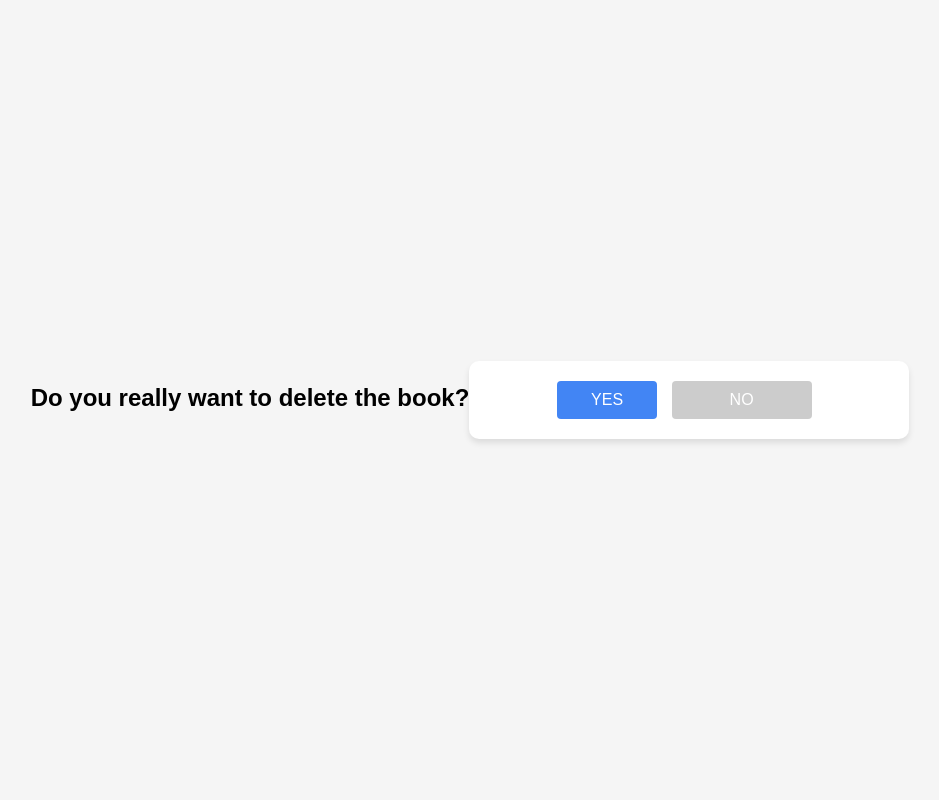
After one commit to SanjarJun/win_1_21_lab_SJ, a Django app: template templates/books/confirm_delete.html in a window 1280 px wide. The commit adds this page. Shown: the whole page, without its empty margins (170-1109 px from the left). Run offline with Django 4.2, Linux system fonts and the light colour scheme; the template is opened without the code that fills it, so the values that code supplies are empty.

Commit message:
crud with some edits to create and delete

```diff
--- a/book/models.py
+++ b/book/models.py
@@ -7,7 +7,7 @@ class Book(models.Model):
     ACTUALITY = (('Actual', 'Actual'), ('50 on 50', '50 on 50'), ('0 on 0','0 on 0'))
     title = models.CharField(verbose_name='Book Name', max_length=255)
     description = models.TextField(verbose_name='Book Description')
-    image = models.ImageField(verbose_name='Image', upload_to='')
+    image = models.FileField(verbose_name='Image', upload_to='', null=True)
     actuality = models.CharField(max_length=100, choices=ACTUALITY, default=ACTUALITY[0], null=True)
     video =models.URLField(null=True)
     cost = models.IntegerField(verbose_name='Book Price $')
--- a/book/urls.py
+++ b/book/urls.py
@@ -2,11 +2,13 @@ from django.urls import path
 from book.views import *
 
 urlpatterns = [
-    path('', get_book),
-    path('book_detail/<int:id>/', view_book_detail),
+    path('', get_book_class.as_view()),
+    path('book_detail/<int:id>/', view_book_detail_class.as_view()),
     path('add-comment/', createBookReview),
     path('book_list/', book_delete_view),
-    path('book_list/<int:id>/delete/', book_drop_view),
-    path('create_book/', create_book),
+    path('book_list/<int:id>/delete/', book_drop_view_2.as_view()),
+    path('create_book/', create_book_class.as_view()),
+    path('book_list/<int:id>/update', update_book_class.as_view()),
+    path('search/', SearchView.as_view(), name='search')
 
 ]
--- a/templates/books/books.html
+++ b/templates/books/books.html
@@ -3,7 +3,7 @@
 <main>
     <h1 class="title_main">Books & Games</h1>
     <section class="books">
-        {% for i in books %}
+        {% for i in object_list %}
         <div class="book">
             <div class="book_image">
                 <img src="{{ i.image.url }}" alt="{{ i.title }}">
--- /dev/null
+++ b/templates/books/confirm_delete.html
@@ -0,0 +1,65 @@
+<!DOCTYPE html>
+<html lang="en">
+<head>
+    <meta charset="UTF-8">
+    <title>Delete Book</title>
+    <style>
+        body {
+            font-family: Arial, sans-serif;
+            background-color: #f5f5f5;
+            display: flex;
+            justify-content: center;
+            align-items: center;
+            height: 100vh;
+            margin: 0;
+        }
+
+        h1 {
+            text-align: center;
+            font-size: 24px;
+            margin-bottom: 20px;
+        }
+
+        form {
+            background-color: #fff;
+            border-radius: 10px;
+            box-shadow: 0 4px 6px rgba(0, 0, 0, 0.1);
+            padding: 20px;
+            width: 400px;
+            text-align: center;
+        }
+
+        button[type="submit"], a {
+            background-color: #4285f4;
+            color: #fff;
+            border: none;
+            border-radius: 4px;
+            padding: 10px 20px;
+            font-size: 16px;
+            margin-right: 10px;
+            cursor: pointer;
+            text-decoration: none;
+            display: inline-block;
+            width: 100px;
+            text-align: center;
+        }
+
+        a {
+            background-color: #ccc;
+            text-decoration: none;
+        }
+
+        button[type="submit"]:hover, a:hover {
+            background-color: #357ae8;
+        }
+    </style>
+</head>
+<body>
+    <h1>Do you really want to delete the book?</h1>
+    <form method="post" enctype="multipart/form-data">
+        {% csrf_token %}
+        <button type="submit">YES</button>
+        <a href="/">NO</a>
+    </form>
+</body>
+</html>
```
Also changed, not shown: book/views.py (+78 -21 lines), templates/books/book_detail.html (+10 -7 lines), templates/books/header.html (+7 -2 lines), templates/books/update_book.html (added, +15 -0 lines), db.sqlite3.
